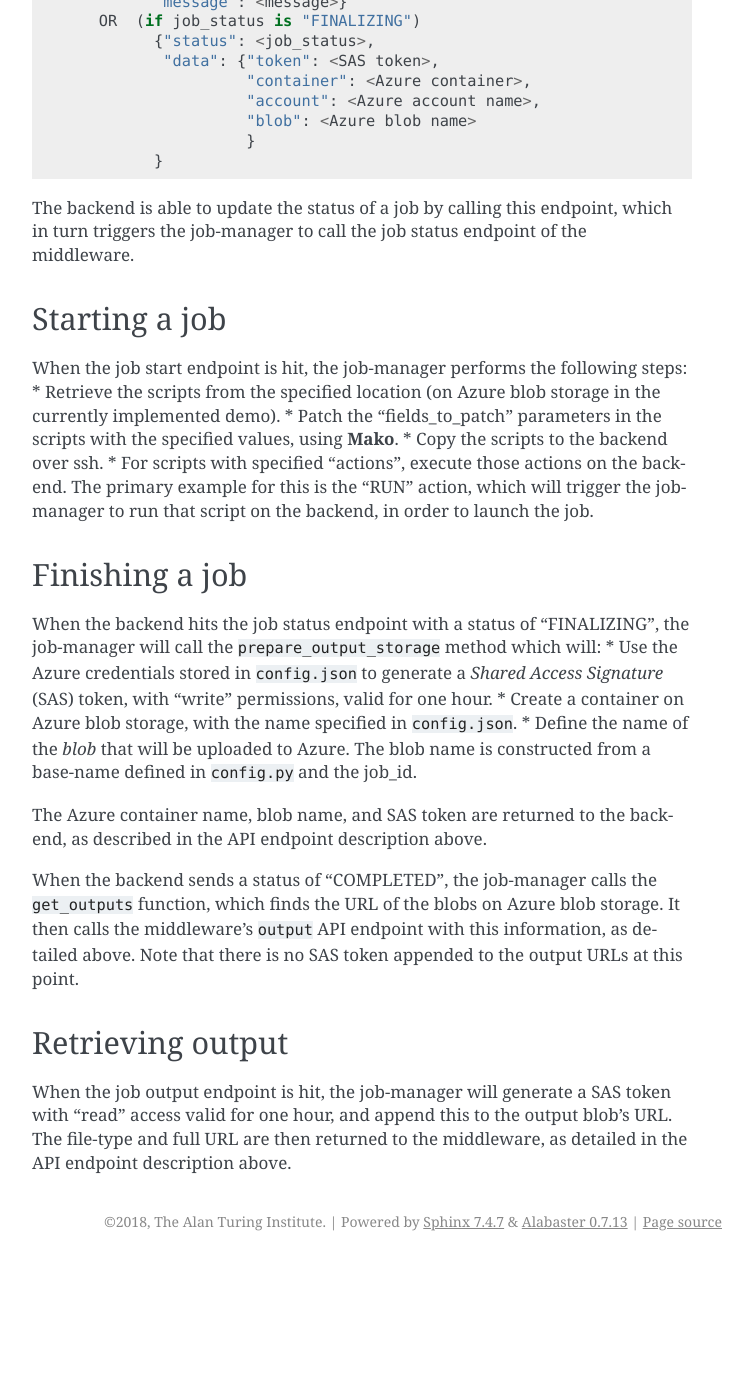
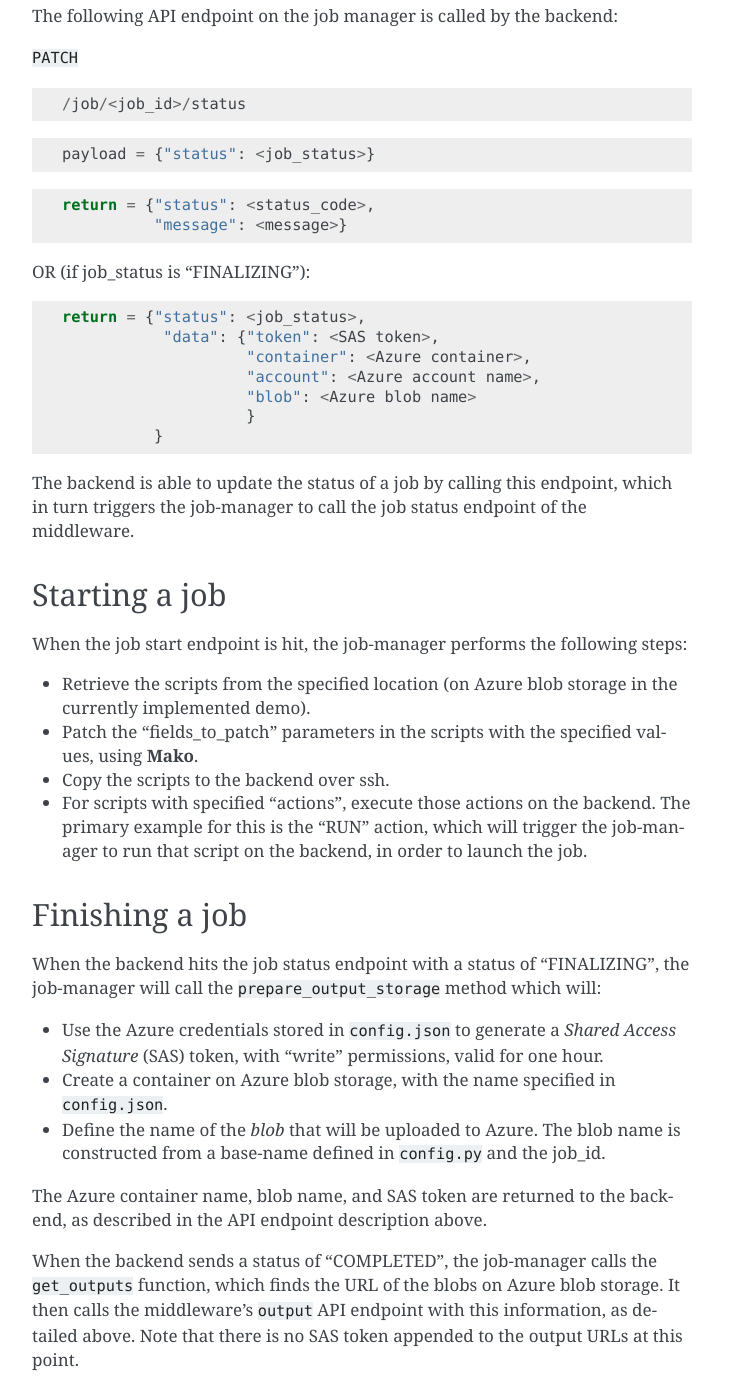
Before and after one commit to alan-turing-institute/simulate, a Sphinx documentation site: the page built from docs/job-manager.rst, in a window 1280 px wide and 1400 px high, scrolled down 1915 px. Shown: the whole window, without its empty margins (388-1141 px from the left). Built offline with Sphinx 7.4.7, drawn with Linux system fonts in a browser that asks for light colours; before the commit the page ends 3176 px from its top, so only the background shows below that; some of the changed text lies outside the part shown.

Commit message:
fix lists and improve formatting of code blocks

```diff
--- a/docs/job-manager.rst
+++ b/docs/job-manager.rst
@@ -27,6 +33,8 @@ middleware::
 		]
 	}
 
+::
+
 	return = {"data": <message>,
 	          "status": <status_code>
 	}
@@ -35,9 +43,13 @@ Start a new job with id *<job_id>*.
 
 -----
 
+``GET``
+
 ::
 
-        GET /job/<job_id>/output
+        /job/<job_id>/output
+
+::
 
 	return = [
 	    {"job_id": <job_id>,
@@ -76,7 +88,7 @@ where the job_status must be one of "QUEUED", "RUNNING", "FINALIZING",
 This API call is made as soon as the job manager is aware that the job has
 successfully completed, in order to notify the middleware that the outputs
 are available.  If some sort of temporary access token is needed to access the
-data, it will generally NOT be appended to the destination_path URL here -
+data, it will generally not be appended to the destination_path URL here -
 instead, the middleware will make a GET request to the ``output`` endpoint of
 the job-manager, at which point the job-manager will obtain the token.
 
@@ -95,14 +107,24 @@ is via ssh.
 
 The following API endpoint on the job manager is called by the backend:
 
+``PATCH``
+
 ::
 
-     PATCH /job/<job_id>/status
+     /job/<job_id>/status
+
+::
+
      payload = {"status": <job_status>}
+
+::
+
      return = {"status": <status_code>,
                "message": <message>}
-         OR  (if job_status is "FINALIZING")
-	       {"status": <job_status>,
+
+OR  (if job_status is "FINALIZING")::
+
+     return = {"status": <job_status>,
                 "data": {"token": <SAS token>,
 	                 "container": <Azure container>,
 			 "account": <Azure account name>,
@@ -121,14 +143,11 @@ Starting a job
 
 When the job start endpoint is hit, the job-manager performs the following
 steps:
-* Retrieve the scripts from the specified location (on Azure blob storage
-in the currently implemented demo).
-* Patch the "fields_to_patch" parameters in the scripts with the specified
-values, using **Mako**.
-* Copy the scripts to the backend over ssh.
-* For scripts with specified "actions", execute those actions on the backend.
-The primary example for this is the "RUN" action, which will trigger the
-job-manager to run that script on the backend, in order to launch the job.
+
+- Retrieve the scripts from the specified location (on Azure blob storage in the currently implemented demo).
+- Patch the "fields_to_patch" parameters in the scripts with the specified values, using **Mako**.
+- Copy the scripts to the backend over ssh.
+- For scripts with specified "actions", execute those actions on the backend.  The primary example for this is the "RUN" action, which will trigger the job-manager to run that script on the backend, in order to launch the job.
 
 
 Finishing a job
@@ -136,12 +155,10 @@ Finishing a job
 
 When the backend hits the job status endpoint with a status of "FINALIZING",
 the job-manager will call the ``prepare_output_storage`` method which will:
-* Use the Azure credentials stored in ``config.json`` to generate a
-*Shared Access Signature* (SAS) token, with "write" permissions, valid
-for one hour.
-* Create a container on Azure blob storage, with the name specified in ``config.json``.
-* Define the name of the *blob* that will be uploaded to Azure.  The blob
-name is constructed from a base-name defined in ``config.py`` and the job_id.
+
+- Use the Azure credentials stored in ``config.json`` to generate a *Shared Access Signature* (SAS) token, with "write" permissions, valid for one hour.
+- Create a container on Azure blob storage, with the name specified in ``config.json``.
+- Define the name of the *blob* that will be uploaded to Azure.  The blob name is constructed from a base-name defined in ``config.py`` and the job_id.
 
 The Azure container name, blob name, and SAS token are returned to the backend,
 as described in the API endpoint description above.
```
Also changed, not shown: other parts of docs/job-manager.rst (+8 -2 lines).
